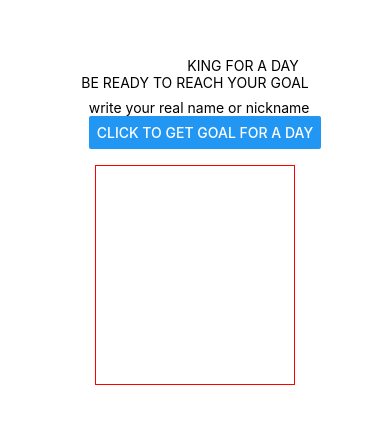
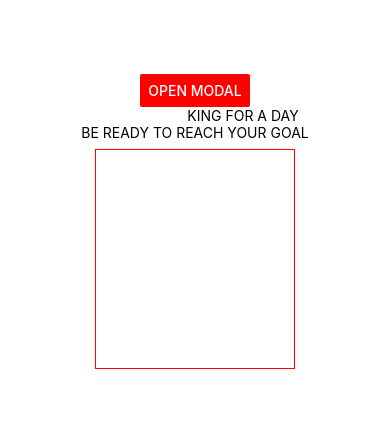
Before and after one commit to Stadionova/React-native_goals_list, a React Native app: screen / in a window 390 px wide. Shown: the part 201-624 px from the top of the page. Built offline with nearby package versions, Linux system fonts and the light colour scheme.

Commit message:
wrapped input and add goal btn in a modal component and show it by click on new btn OPEN MODAL

```diff
--- a/App.js
+++ b/App.js
@@ -4,10 +4,15 @@ import {useState} from "react";
 import {GoalsList} from "./components/GoalsList";
 import {Input} from "./components/Input";
 import {Title} from "./components/Title";
-import {StyleSheet, View} from 'react-native';
+import {Button, StyleSheet, View} from 'react-native';
 
 export default function App() {
     const [goalsList, setGoalsList] = useState([])
+    const [isModalVisible, setIsModalVisible] = useState(false)
+
+    const showModalBtnHandler = () => {
+        setIsModalVisible(true)
+    }
 
     // делать так плохая практика
     // когда новый стэйт основан на предыдущем
@@ -22,11 +27,12 @@ export default function App() {
 
     return (
         <View style={styles.appContainer}>
+            <Button title='OPEN MODAL' color='red' onPress={showModalBtnHandler}/>
             <View style={styles.titleWrapper}>
                 <Title styles={{marginLeft: 20, marginRight: 10}} text='KING FOR A DAY'/>
                 <Title styles={styles.title} text='BE READY TO REACH YOUR GOAL'/>
             </View>
-            <Input addGoal={addGoal}/>
+            <Input visible={isModalVisible} addGoal={addGoal}/>
             <GoalsList deleteGoal={deleteGoal} goalsList={goalsList}/>
         </View>
     );
--- a/components/Input.js
+++ b/components/Input.js
@@ -1,4 +1,4 @@
-import {Button, StyleSheet, TextInput, View} from "react-native";
+import {Button, StyleSheet, TextInput, View, Modal} from "react-native";
 import {useState} from "react";
 
 export const Input = (props) => {
@@ -11,6 +11,7 @@ export const Input = (props) => {
         setInputText('')
     }
     return (
+        <Modal visible={props.visible} animaionType='slide'>
             <View style={styles.content}>
                 <TextInput onChangeText={fetchInputChanges}
                            placeholder={'write your real name or nickname'}
@@ -18,12 +19,17 @@ export const Input = (props) => {
                 />
                 <Button onPress={addGoalHandler} title={'CLICK TO GET GOAL FOR A DAY'}/>
             </View>
+        </Modal>
     )
 }
 
 const styles = StyleSheet.create({
     content: {
         marginLeft: 20,
-        marginBottom: 16
+        marginBottom: 16,
+        // position: 'absolute',
+        // top: 0, bottom: 0
+        marginTop: 300,
+        zIndex: 1000000000
     },
 });
```
Lines whose indentation alone changed are shown as unchanged.
